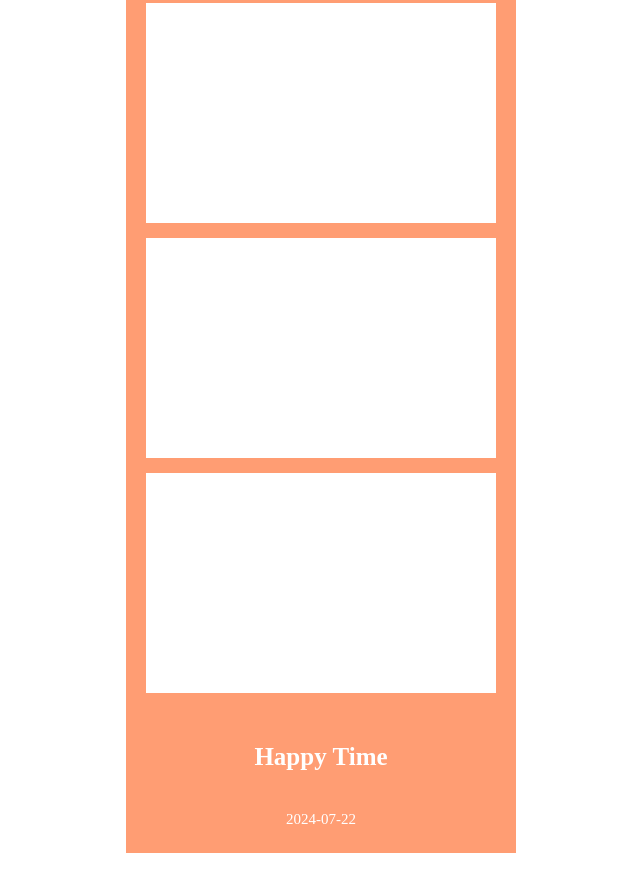
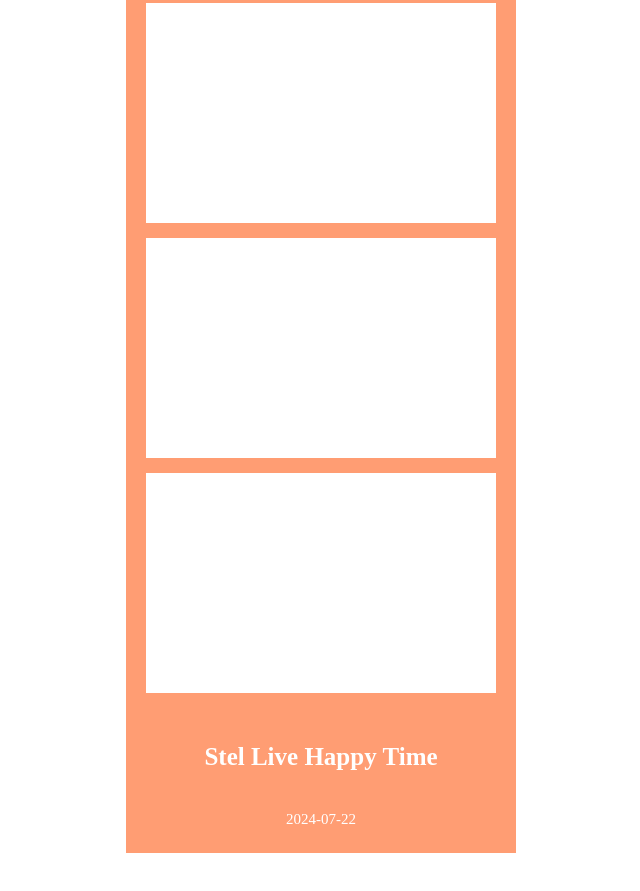
Before and after one commit to wsxqead/photo_capture, a plain HTML site: page index.html in a window 1280 px wide. Shown: the part 582-1473 px from the top of the page, without its empty margins (319-959 px from the left). Drawn offline with nearby package versions, Linux system fonts and the light colour scheme.

Commit message:
스텔네컷

```diff
--- a/index.html
+++ b/index.html
@@ -248,7 +248,7 @@
         </div>
 
         <div class="footer">
-          <p class="f-title">Happy Time</p>
+          <p class="f-title">Stel Live Happy Time</p>
           <p class="f-date" id="current-date"></p>
         </div>
         <img
```
